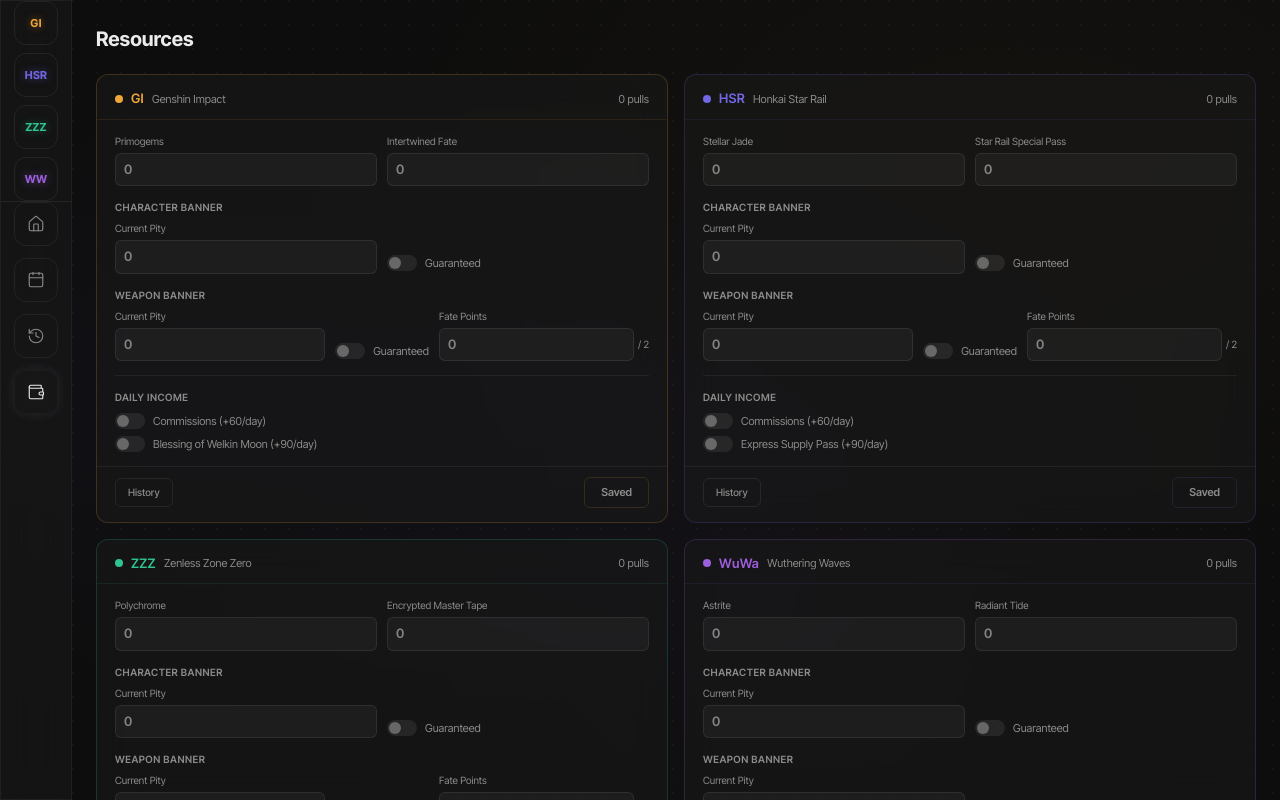
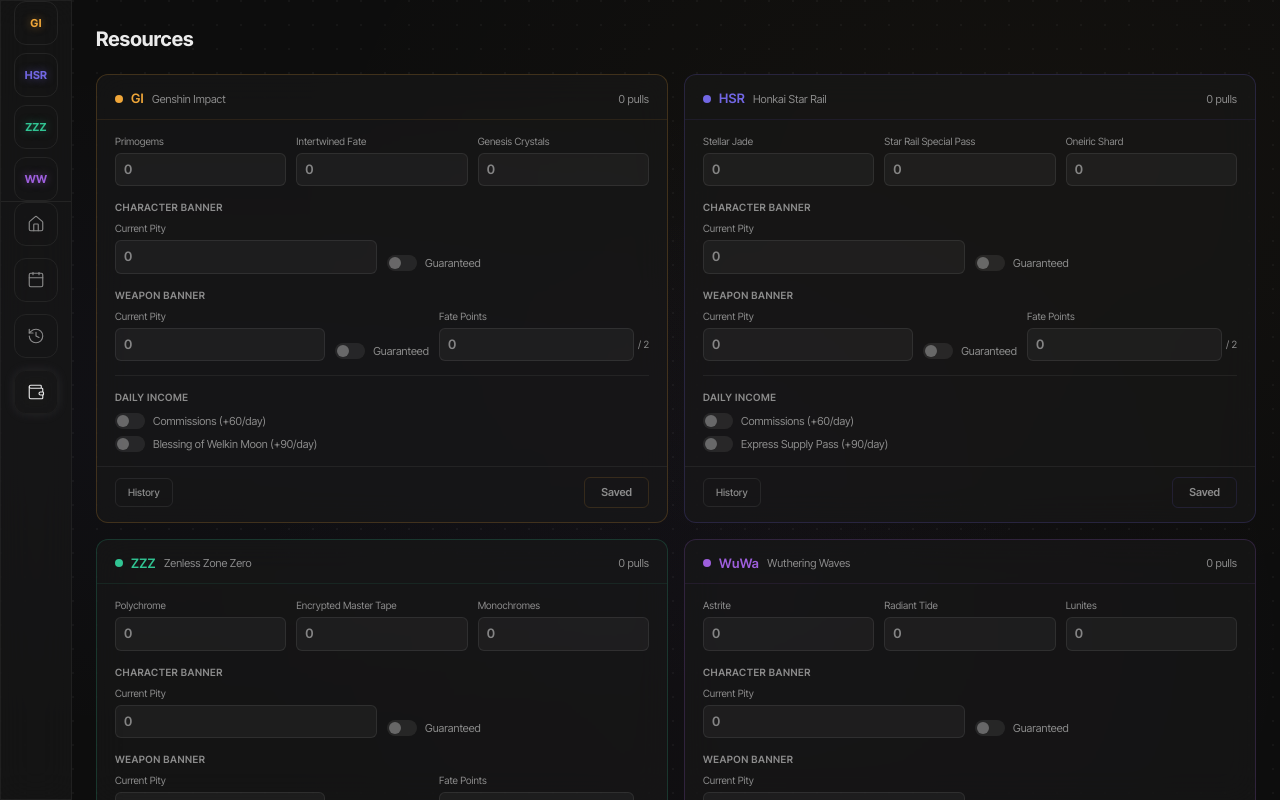
Before and after one commit to Corvondonna/crvn-gacha-tracker, a React (Vite) app: page /resources in a window 1280 px wide. Built offline with nearby package versions, Linux system fonts and the light colour scheme; the HTML template or start-up script is replaced by a standard one.

Commit message:
Revert "Remove paid currency fields (Genesis Crystals, Oneiric Shard, etc.)"
This reverts commit 18635b8ef234419f91a416e64f8c7e9d6ab965f4.

```diff
--- a/src/components/resources/game-resource-card.tsx
+++ b/src/components/resources/game-resource-card.tsx
@@ -133,6 +133,7 @@
   const [, setSnapshotId] = useState<number | null>(null)
   const [currency, setCurrency] = useState(0)
   const [pullItems, setPullItems] = useState(0)
+  const [paidCurrency, setPaidCurrency] = useState(0)
   const [currentPity, setCurrentPity] = useState(0)
   const [isGuaranteed, setIsGuaranteed] = useState(false)
   const [weaponCurrentPity, setWeaponCurrentPity] = useState(0)
@@ -158,6 +159,7 @@
         setSnapshotId(latest.id ?? null)
         setCurrency(latest.currency)
         setPullItems(latest.pullItems)
+        setPaidCurrency(latest.paidCurrency ?? 0)
         setCurrentPity(latest.currentPity)
         setIsGuaranteed(latest.isGuaranteed)
         setWeaponCurrentPity(latest.weaponCurrentPity ?? 0)
@@ -172,7 +174,7 @@
     load()
   }, [gameId])
 
-  const totalCurrency = currency
+  const totalCurrency = currency + paidCurrency
   const totalPulls = pullItems + Math.floor(totalCurrency / game.currencyPerPull)
 
   const markDirty = useCallback(() => setDirty(true), [])
@@ -183,6 +185,7 @@
       updatedAt: new Date().toISOString(),
       currency,
       pullItems,
+      paidCurrency,
       currentPity,
       isGuaranteed,
       weaponCurrentPity,
@@ -257,6 +260,7 @@
         <div style={{ display: "flex", gap: 10 }}>
           <NumField label={game.currency} value={currency} onChange={(v) => { setCurrency(v); markDirty() }} />
           <NumField label={game.pullItem} value={pullItems} onChange={(v) => { setPullItems(v); markDirty() }} />
+          <NumField label={game.paidCurrency} value={paidCurrency} onChange={(v) => { setPaidCurrency(v); markDirty() }} />
         </div>
 
         {/* Character banner pity */}
@@ -388,7 +392,7 @@
             <div style={{ display: "flex", flexDirection: "column", gap: 4 }}>
               {history.map((snap, i) => {
                 const d = new Date(snap.updatedAt)
-                const totalP = snap.pullItems + Math.floor(snap.currency / game.currencyPerPull)
+                const totalP = snap.pullItems + Math.floor((snap.currency + (snap.paidCurrency ?? 0)) / game.currencyPerPull)
                 return (
                   <div
                     key={snap.id ?? i}
--- a/src/components/timeline/timeline-view.tsx
+++ b/src/components/timeline/timeline-view.tsx
@@ -852,7 +852,8 @@
 
       // Character banner pulls (current + paid currency + projected income)
       const pullItems = res?.pullItems ?? 0
-      const currency = (res?.currency ?? 0) + projectedCurrency
+      const paidCurrency = res?.paidCurrency ?? 0
+      const currency = (res?.currency ?? 0) + paidCurrency + projectedCurrency
       const totalCharPulls = pullItems + Math.floor(currency / config.currencyPerPull)
       const currentPity = res?.currentPity ?? 0
       const isGuaranteed = res?.isGuaranteed ?? false
--- a/src/lib/db.ts
+++ b/src/lib/db.ts
@@ -35,6 +35,7 @@
   updatedAt: string
   currency: number
   pullItems: number
+  paidCurrency: number
   currentPity: number
   isGuaranteed: boolean
   weaponCurrentPity: number
@@ -131,8 +132,12 @@
   characters: "++id, gameId, displayName, internalId",
 }).upgrade(tx => {
   return tx.table("resources").toCollection().modify(entry => {
-    delete entry.weaponPullItems
-    delete entry.paidCurrency
+    // Rename weaponPullItems -> paidCurrency (was tracking wrong item type)
+    if (entry.weaponPullItems !== undefined) {
+      entry.paidCurrency = 0 // reset since old value tracked a different item
+      delete entry.weaponPullItems
+    }
+    if (entry.paidCurrency === undefined) entry.paidCurrency = 0
   })
 })
 
--- a/src/lib/games.ts
+++ b/src/lib/games.ts
@@ -6,6 +6,8 @@
   shortName: string
   currency: string
   pullItem: string
+  /** Premium currency purchasable with real money (converts 1:1 to currency) */
+  paidCurrency: string
   currencyPerPull: number
   baseRate5Star: number
   pity5Star: number
@@ -36,6 +38,7 @@
     shortName: "GI",
     currency: "Primogems",
     pullItem: "Intertwined Fate",
+    paidCurrency: "Genesis Crystals",
     currencyPerPull: 160,
     baseRate5Star: 0.006,
     pity5Star: 90,
@@ -62,6 +65,7 @@
     shortName: "HSR",
     currency: "Stellar Jade",
     pullItem: "Star Rail Special Pass",
+    paidCurrency: "Oneiric Shard",
     currencyPerPull: 160,
     baseRate5Star: 0.006,
     pity5Star: 90,
@@ -88,6 +92,7 @@
     shortName: "ZZZ",
     currency: "Polychrome",
     pullItem: "Encrypted Master Tape",
+    paidCurrency: "Monochromes",
     currencyPerPull: 160,
     baseRate5Star: 0.006,
     pity5Star: 90,
@@ -114,6 +119,7 @@
     shortName: "WuWa",
     currency: "Astrite",
     pullItem: "Radiant Tide",
+    paidCurrency: "Lunites",
     currencyPerPull: 160,
     baseRate5Star: 0.008,
     pity5Star: 80,
```
